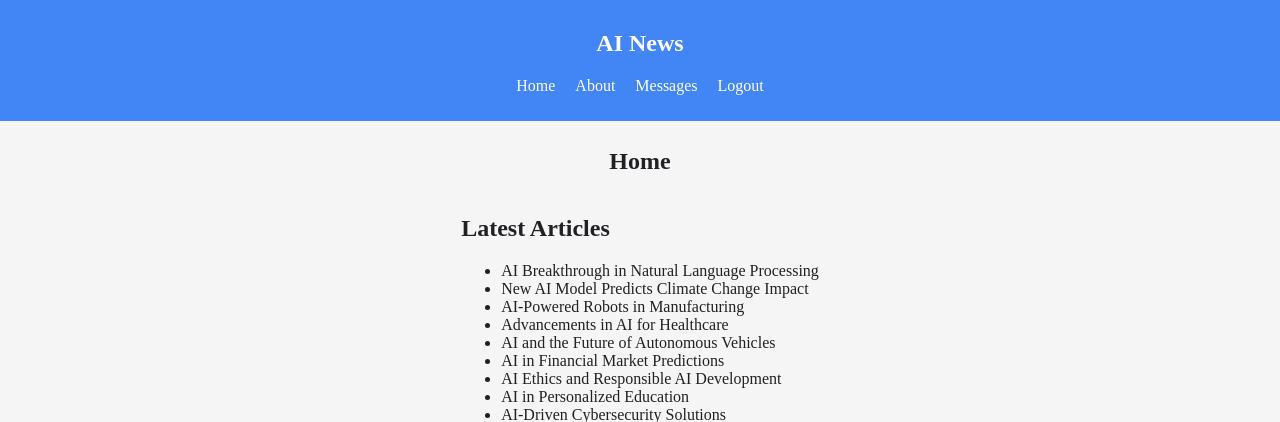
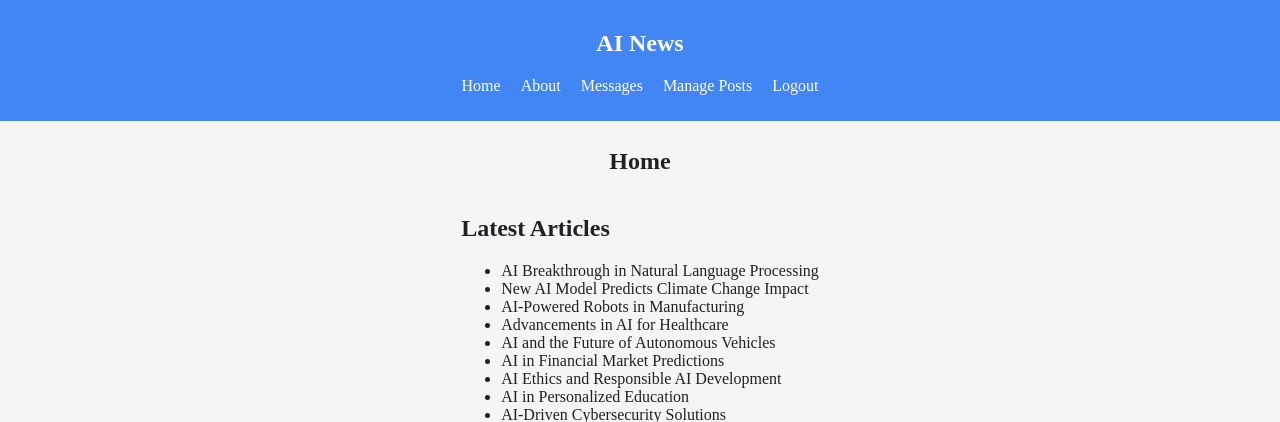
Before and after one commit to jmrvuax/ai-news-blog, a PHP site: page / in a window 1280 px wide. Shown: the top 422 px of the page. Run offline with PHP 8.4, Linux system fonts and the light colour scheme; the visitor is signed in with stand-in values (Sample User, id 1).

Commit message:
Adding menu item fot Posts

```diff
--- a/views/layouts/header.php
+++ b/views/layouts/header.php
@@ -12,6 +12,7 @@
       <?php endif; ?>
       <?php if (isset($_SESSION['user'])): ?>
         <li><a href="/messages">Messages</a></li>
+        <li><a href="/posts">Manage Posts</a></li>
         <li><a href="/logout">Logout</a></li>
       <?php else: ?>
         <li><a href="/login">Login</a></li>
```
